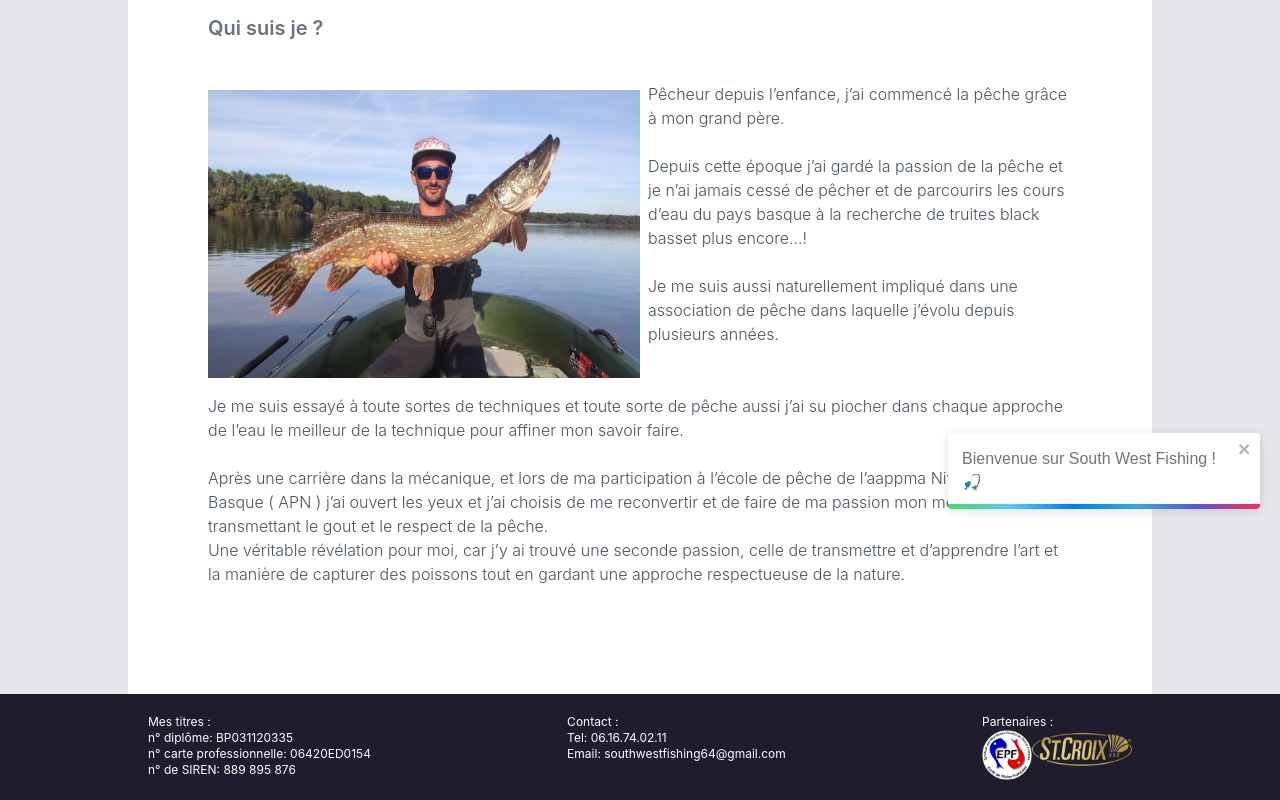
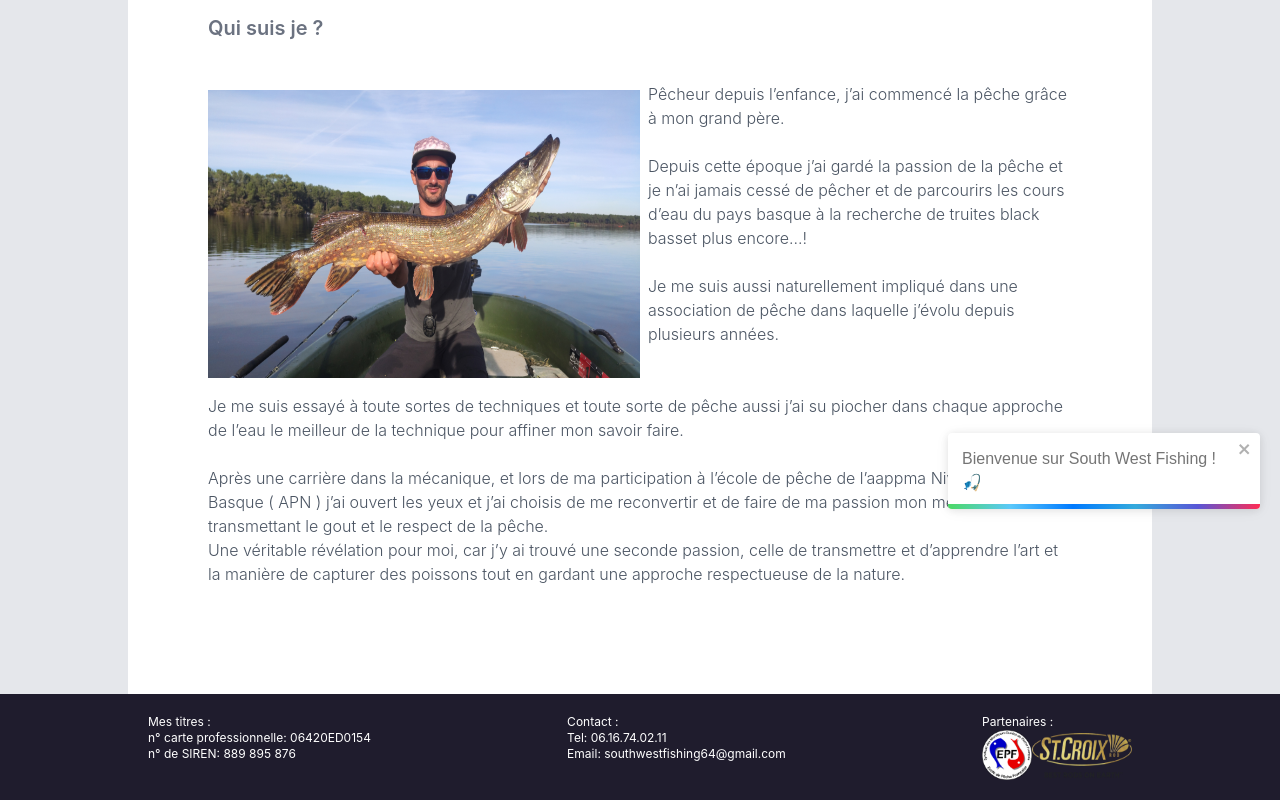
Before and after one commit to JIdayyy/south-west-fishing, a Next.js app: page /about in a window 1280 px wide. Shown: the part 255-1055 px from the top of the page. Built offline with nearby package versions, Linux system fonts and the light colour scheme.

Commit message:
fix: 🐛 remove diploma

```diff
--- a/src/components/Layout/Footer/index.tsx
+++ b/src/components/Layout/Footer/index.tsx
@@ -7,9 +7,7 @@ function Footer(): JSX.Element {
             <div className="max-w-5xl md:flex-row flex-col  flex items-start align-top justify-between w-full p-5">
                 <div className="flex flex-col text-white my-2 md:my-0">
                     <span>Mes titres :</span>
-                    <div>
-                        <span>n° diplôme: BP031120335</span>
-                    </div>
+
                     <div>
                         <span>n° carte professionnelle: 06420ED0154</span>
                     </div>
```
